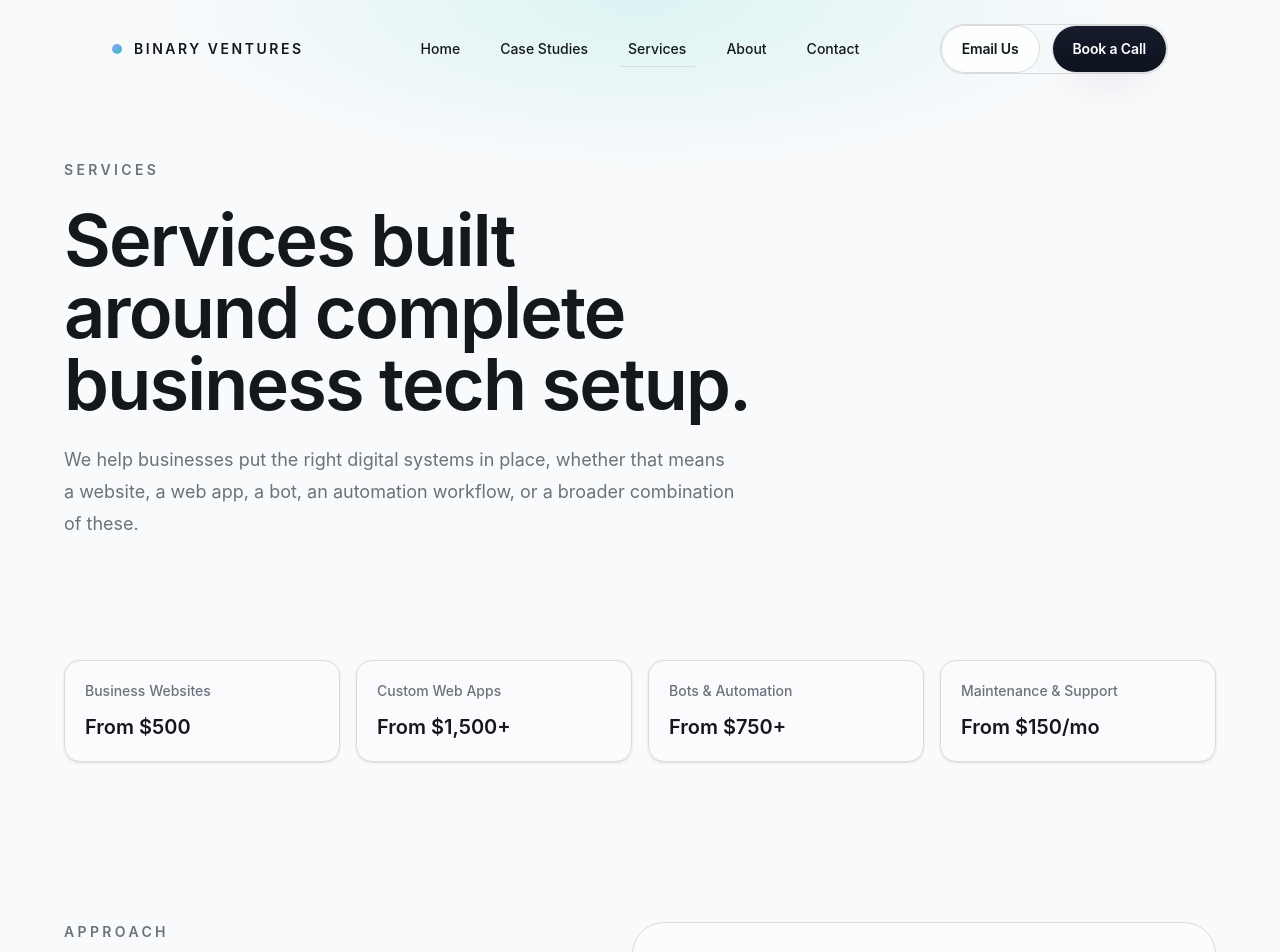
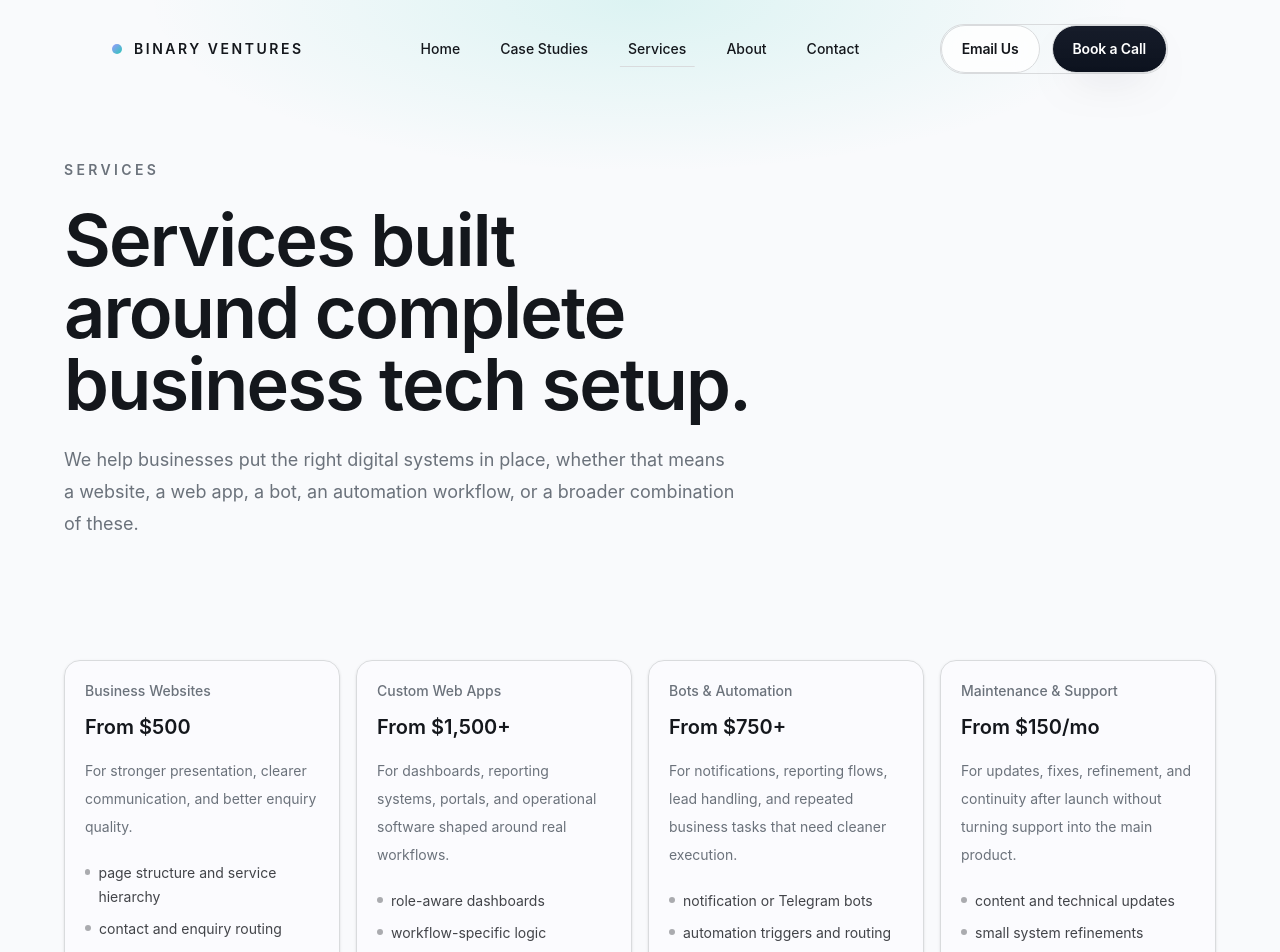
Before and after one commit to duketower/Store, a Next.js app in the folder Websites/binaryventures.in V2/: page /services in a window 1280 px wide. Shown: the top 952 px of the page. Built offline with nearby package versions, Linux system fonts and the light colour scheme.

Commit message:
feat(v2): enrich simple pricing cards

```diff
--- a/Websites/binaryventures.in V2/src/components/services/services-page.tsx
+++ b/Websites/binaryventures.in V2/src/components/services/services-page.tsx
@@ -48,6 +48,20 @@ export function ServicesPage() {
               >
                 <p className="text-sm font-medium text-muted-foreground">{item.label}</p>
                 <p className="mt-3 text-xl font-semibold text-foreground">{item.value}</p>
+                <p className="mt-4 text-sm leading-7 text-muted-foreground">
+                  {item.summary}
+                </p>
+                <ul className="mt-5 space-y-2">
+                  {item.includes.map((detail) => (
+                    <li
+                      key={detail}
+                      className="flex gap-2 text-sm leading-6 text-foreground/80"
+                    >
+                      <span className="mt-2 h-1.5 w-1.5 rounded-full bg-foreground/35" />
+                      <span>{detail}</span>
+                    </li>
+                  ))}
+                </ul>
               </div>
             ))}
           </div>
--- a/Websites/binaryventures.in V2/src/content/services.ts
+++ b/Websites/binaryventures.in V2/src/content/services.ts
@@ -22,6 +22,13 @@ export type ServiceOffer = {
     includes: string;
     bestFor: string;
   };
+};
+
+export type PricingAnchor = {
+  label: string;
+  value: string;
+  summary: string;
+  includes: string[];
 };
 
 export const serviceOffers: ServiceOffer[] = [
@@ -188,11 +195,51 @@ export const engagementModels = [
   },
 ];
 
-export const pricingAnchors = [
-  { label: "Business Websites", value: "From $500" },
-  { label: "Custom Web Apps", value: "From $1,500+" },
-  { label: "Bots & Automation", value: "From $750+" },
-  { label: "Maintenance & Support", value: "From $150/mo" },
+export const pricingAnchors: PricingAnchor[] = [
+  {
+    label: "Business Websites",
+    value: "From $500",
+    summary:
+      "For stronger presentation, clearer communication, and better enquiry quality.",
+    includes: [
+      "page structure and service hierarchy",
+      "contact and enquiry routing",
+      "responsive implementation",
+    ],
+  },
+  {
+    label: "Custom Web Apps",
+    value: "From $1,500+",
+    summary:
+      "For dashboards, reporting systems, portals, and operational software shaped around real workflows.",
+    includes: [
+      "role-aware dashboards",
+      "workflow-specific logic",
+      "reporting and operations views",
+    ],
+  },
+  {
+    label: "Bots & Automation",
+    value: "From $750+",
+    summary:
+      "For notifications, reporting flows, lead handling, and repeated business tasks that need cleaner execution.",
+    includes: [
+      "notification or Telegram bots",
+      "automation triggers and routing",
+      "workflow integrations",
+    ],
+  },
+  {
+    label: "Maintenance & Support",
+    value: "From $150/mo",
+    summary:
+      "For updates, fixes, refinement, and continuity after launch without turning support into the main product.",
+    includes: [
+      "content and technical updates",
+      "small system refinements",
+      "ongoing continuity support",
+    ],
+  },
 ];
 
 export const servicesIntro = {
```
Also changed, not shown: 1 other file (tests, documents, lock files or other folders).
